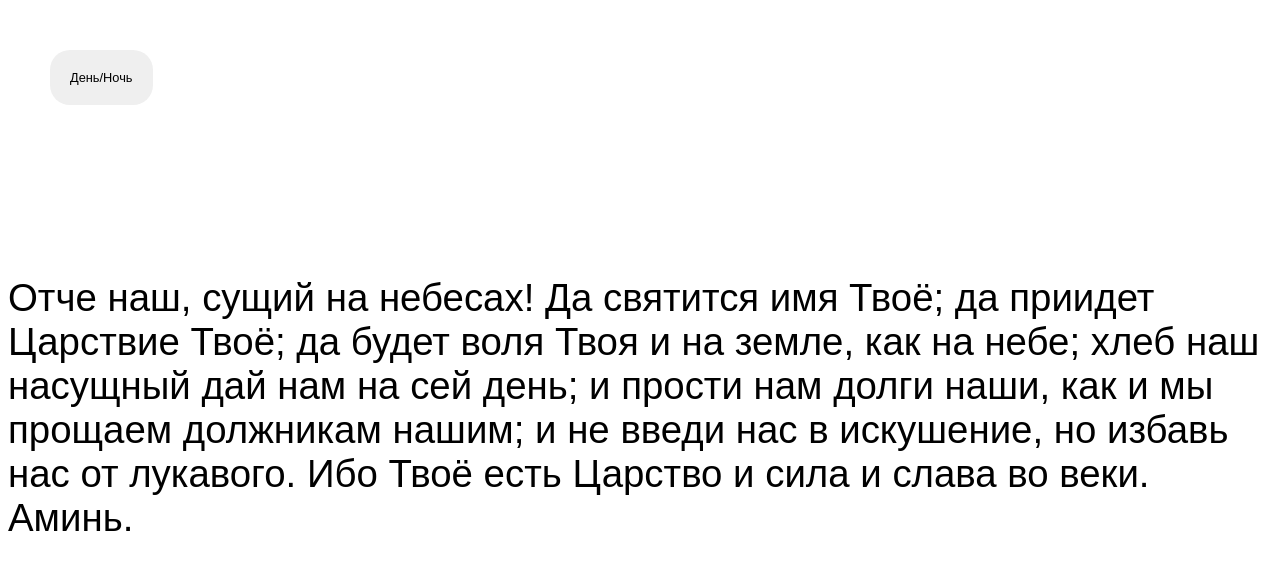
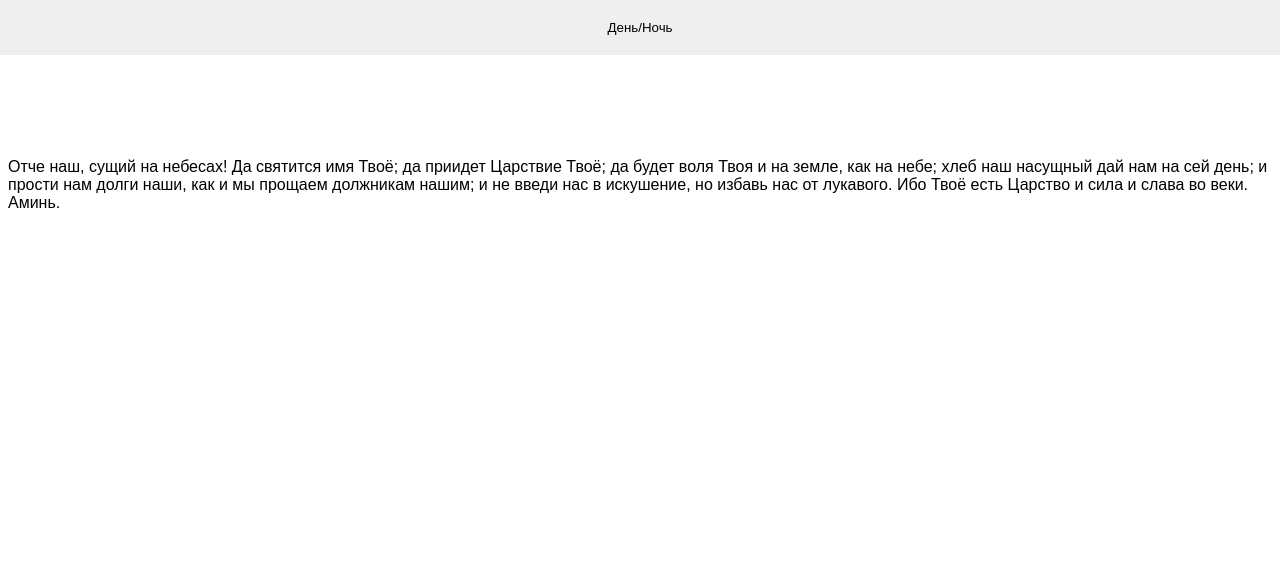
Before and after one commit to a1exweb/VisualTraning-v1, a plain HTML site: page index.html in a window 1280 px wide. Drawn offline with Linux system fonts and the light colour scheme.

Commit message:
Update style.css

```diff
--- a/style.css
+++ b/style.css
@@ -1,14 +1,19 @@
+$maxWidth: 1280;
+@mixin adaptiv-font($pcSize, $mobSize) {
+	$addSize: $pcSize - $mobSize;
+	$maxWidth: $maxWidth - 320;
+	font-size: calc(#{$mobSize + px} + #{$addSize} * ((100vw - 320px) / #{$maxWidth}));
+}
+
 body {
   font-family: sans-serif;
-  font-size: 3vw;
   display: flex;
   justify-content: center;
-  align-items: center;
-  height: 100vh;
 }
 p {
-  margin: auto;
+  margin: 150px auto 0;
   max-width: 1400px;
+  @include adaptiv-font(40, 18);
 }
 
 .theme-white.active {
@@ -33,11 +38,10 @@ p {
 
 #theme {
   position: absolute;
-  top: 50px;
-  left: 50px;
+  top: 0;
+  left: 0;
+  width: 100%;
+  border: 0;
   padding: 20px;
-  border-radius: 20px;
-  border: 0;
   cursor: pointer;
-  font-size: 1vw;
 }
```
